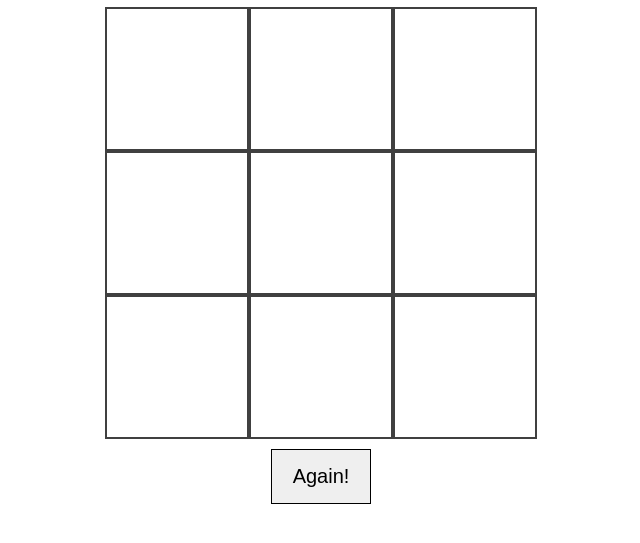
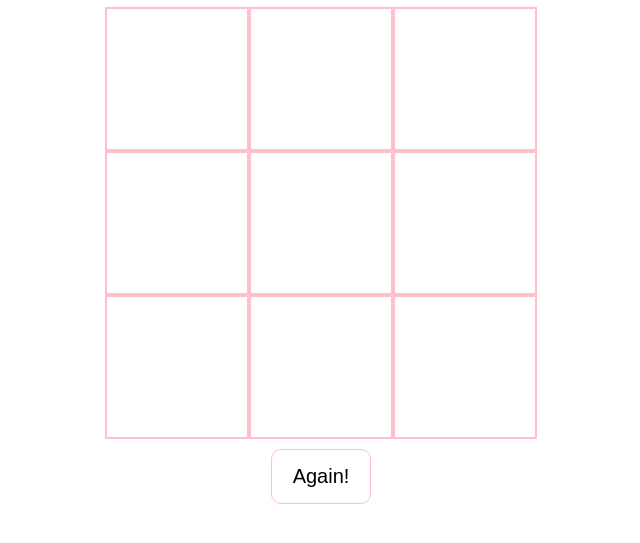
Before and after one commit to LiliRosa/TicTacToe, a plain HTML site: page index.html in a window 1280 px wide. Shown: the part 123-666 px from the top of the page, without its empty margins (319-959 px from the left). Drawn offline with Linux system fonts and the light colour scheme; a web font is replaced by a local one.

Commit message:
color update

```diff
--- a/style.css
+++ b/style.css
@@ -28,7 +28,7 @@ h2 {
 }
 
 .square {
-    border: 2px solid rgba(0, 0, 0, .75);
+    border: 2px solid pink;
     height: 140px;
     width: 140px;
     font-size: 80px;
@@ -40,7 +40,9 @@ h2 {
 #reset-button {
     text-align: center;
     font-size: 20px;
-    border: 1px solid black;
+    border: 1px solid pink;
+    border-radius: 10px;
+    background-color: white;
     height: 55px;
     width: 100px;
     margin: 10px;
```
